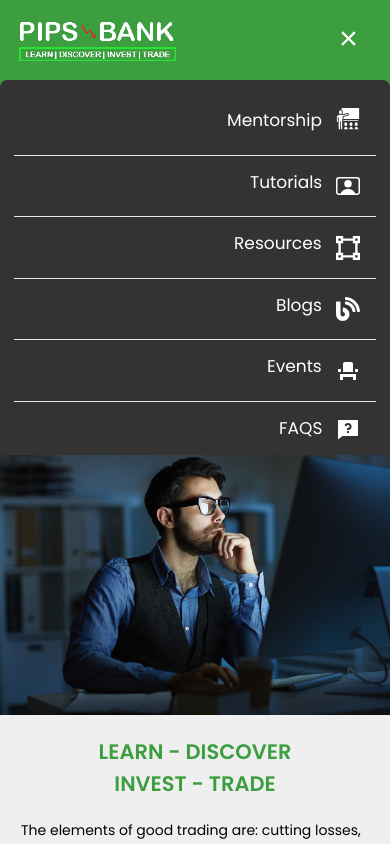
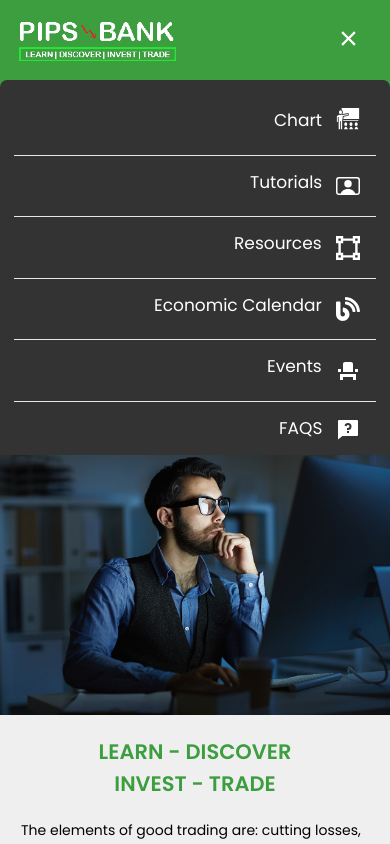
Before and after one commit to bankah-junior/-pips-bank-, a React (Create React App) app: page / in a window 390 px wide. Both pictures are taken after a click on the icon 348 px from the left and 38 px from the top of the page. Shown: the top 844 px of the page. Built offline with nearby package versions, Linux system fonts and the light colour scheme.

Commit message:
Renamed nav links

```diff
--- a/src/components/navbar/Navbar.jsx
+++ b/src/components/navbar/Navbar.jsx
@@ -75,8 +75,8 @@ const Navbar = () => {
                 { toggleMenu ? <RiCloseLine color='white' size={27} onClick={() => setToggleMenu(false)} className='icon' /> : <RiMenu3Line color='white' size={27} onClick={() => setToggleMenu(true)} className='icon' /> }
                 { toggleMenu && (
                     <div className="w-full px-4 text-right rounded-t-lg myLinks" id="myLinks" style={{backgroundColor: "#333"}}>
-                        <Link className='flex flex-row items-center justify-end mobile-nav-menu'>
-                            <li className='pt-4 pb-2 mr-4 scale-in-hor-right'>Mentorship</li>
+                        <Link className='flex flex-row items-center justify-end mobile-nav-menu' to={"/chart"}>
+                            <li className='pt-4 pb-2 mr-4 scale-in-hor-right'>Chart</li>
                             <GiTeacher size={24} color='white' />
                         </Link><hr />
                         <Link to={"/tutorials"} className='flex flex-row items-center justify-end mobile-nav-menu'>
@@ -87,11 +87,11 @@ const Navbar = () => {
                             <li className='pb-2 mr-4 scale-in-hor-right'>Resources</li>
                             <SiMaterialdesignicons size={24} color='white' />
                         </Link><hr />
-                        <Link className='flex flex-row items-center justify-end mobile-nav-menu'>
-                            <li className='pb-2 mr-4 scale-in-hor-right'>Blogs</li>
+                        <Link className='flex flex-row items-center justify-end mobile-nav-menu' to={'/econs-calendar'}>
+                            <li className='pb-2 mr-4 scale-in-hor-right'>Economic Calendar</li>
                             <FaBlog size={24} color='white' />
                         </Link><hr />
-                        <Link className='flex flex-row items-center justify-end mobile-nav-menu'>
+                        <Link className='flex flex-row items-center justify-end mobile-nav-menu' to={"/events"}>
                             <li className='pb-2 mr-4 scale-in-hor-right'>Events</li>
                             <MdEventSeat size={24} color='white' />
                         </Link><hr />
```
